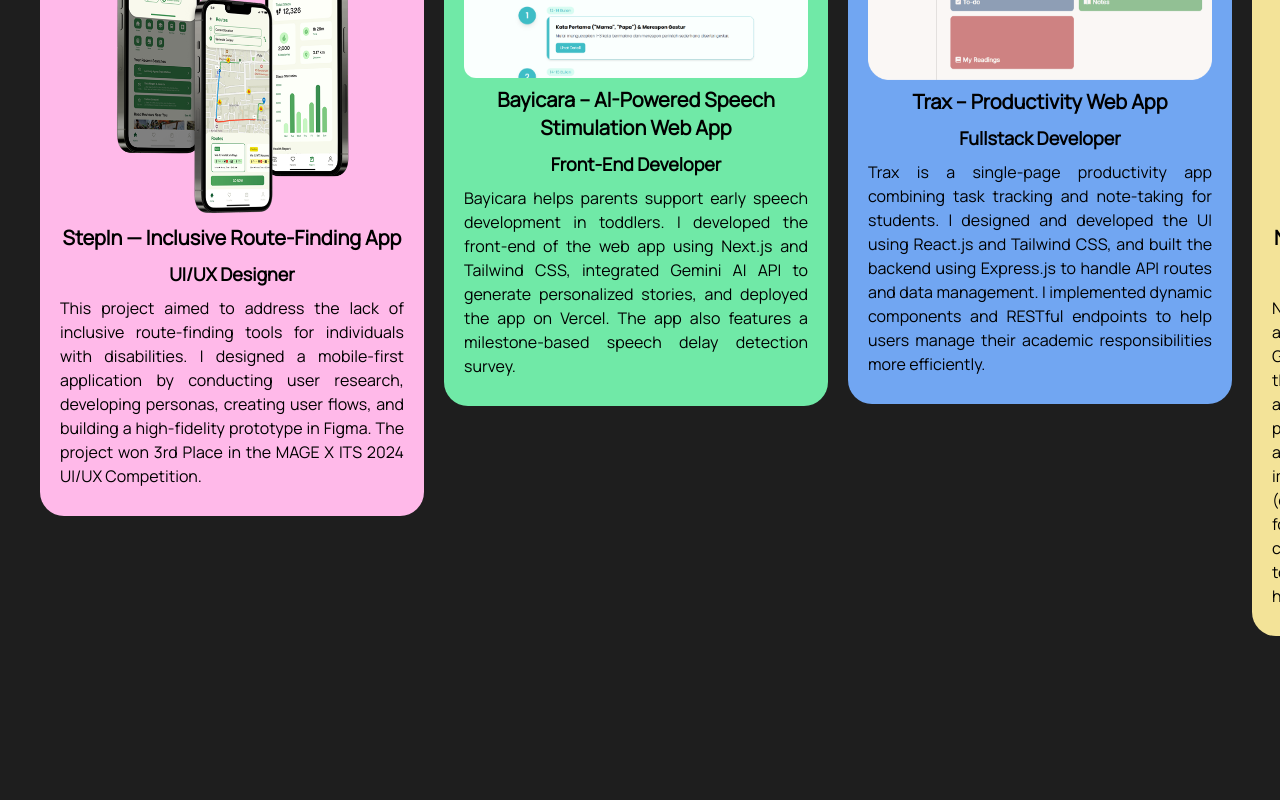
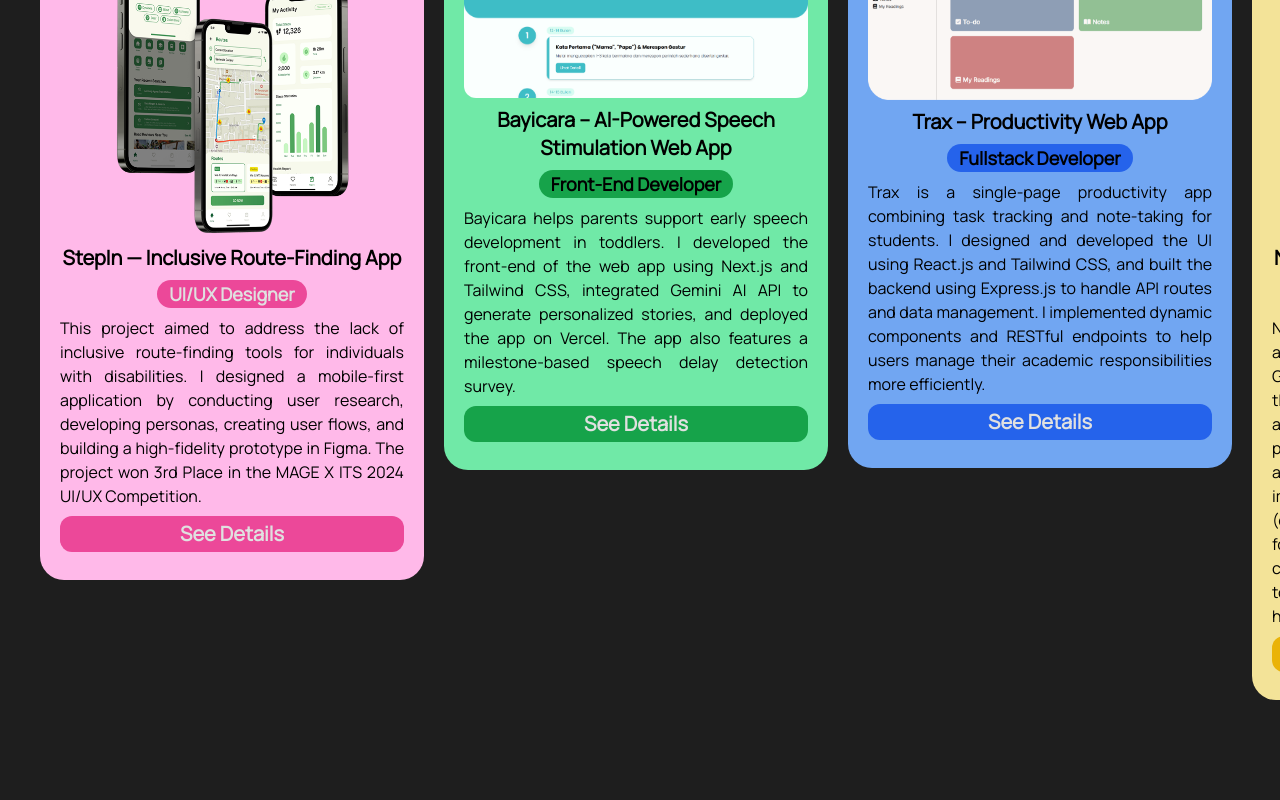
Before and after one commit to marsyaaurl/marsya-portfolio, a React (Vite) app: page / in a window 1280 px wide. Shown: the part 1840-2640 px from the top of the page. Built offline with nearby package versions, Linux system fonts and the light colour scheme.

Commit message:
adding download cv button

```diff
--- a/src/components/LandingPage.jsx
+++ b/src/components/LandingPage.jsx
@@ -72,9 +72,13 @@
                             <p className="text-background text-md font-semibold bg-transparent">Instagram</p>
                         </div>
                     </a>
+                    <a href="https://drive.google.com/file/d/1jKBCy0IZKHxsrFzqgsLt5_zEpTDb6W-N/view?usp=sharing" target="_blank" download>
                         <button className="bg-mainblue text-whitefont hidden md:block font-bold hover:bg-gray-400 rounded-full px-5 py-2 text-md w-fit">Download CV</button>
+                    </a>
                 </div>
+                <a href="https://drive.google.com/file/d/1jKBCy0IZKHxsrFzqgsLt5_zEpTDb6W-N/view?usp=sharing" target="_blank" download>
                     <button className="bg-mainblue text-whitefont font-bold hover:bg-gray-400 rounded-full px-5 py-2 text-md w-fit md:hidden">Download CV</button>
+                </a>
             </div>
             <div className="flex flex-col px-5 md:px-10 md:py-20 gap-y-3 md:w-1/2">
                 <h1 className="text-whitefont md:text-4xl font-bold">Skills</h1>
@@ -108,11 +112,14 @@
                         <div className="flex flex-col gap-y-2 w-96 bg-thirdpink rounded-3xl px-5 py-7 items-center justify-center">
                             <img src={StepIn} className="bg-transparent h-72 w-auto"/>
                             <h3 className="bg-transparent font-black text-xl text-center">StepIn — Inclusive Route-Finding App</h3>
-                            <h4 className="bg-transparent font-semibold text-lg bg-pink-500 px-3 rounded-full">UI/UX Designer</h4>
+                            <h4 className="font-semibold text-lg bg-pink-500 px-3 rounded-full text-whitefont">UI/UX Designer</h4>
                             <p className="bg-transparent text-md text-justify">This project aimed to address the lack of inclusive route-finding tools for individuals with
                                 disabilities. I designed a mobile-first application by conducting user research, developing
                                 personas, creating user flows, and building a high-fidelity prototype in Figma. The project
                                 won 3rd Place in the MAGE X ITS 2024 UI/UX Competition.</p>
+                            <a href="https://www.figma.com/proto/eIcHyzZMf6uemWAMeNf4h1?node-id=1-3&t=ToIK8zJolOowd7UC-6" className="bg-transparent w-full">
+                                <button className="bg-pink-500 px-3 py-1 rounded-xl font-semibold text-xl text-center text-whitefont w-full hover:bg-pink-400">See Details</button>
+                            </a>
                         </div>
                     </div>
                 </a>
@@ -121,27 +128,33 @@
                         <div className="flex flex-col gap-y-2 w-96 bg-secondgreen rounded-3xl px-5 py-7 items-center justify-center">
                             <img src={Bayicara} className="bg-transparent h-auto rounded-xl"/>
                             <h3 className="bg-transparent font-black text-xl text-center">Bayicara – AI-Powered Speech Stimulation Web App</h3>
-                                <h4 className="bg-transparent font-semibold text-lg bg-green-600 px-3 rounded-full">Front-End Developer</h4>
+                            <h4 className="font-semibold text-lg bg-green-600 px-3 rounded-full">Front-End Developer</h4>
                             <p className="bg-transparent text-md text-justify">Bayicara helps parents support early
                                 speech development in toddlers. I developed the front-end of the web app using Next.js
                                 and Tailwind CSS, integrated Gemini AI API to generate personalized stories, and deployed
                                 the app on Vercel. The app also features a milestone-based speech delay detection survey.
                             </p>
+                            <a href="https://bayicara.vercel.app/" className="bg-transparent w-full">
+                                <button className="bg-green-600 px-3 py-1 rounded-xl font-semibold text-xl text-center text-whitefont w-full hover:bg-green-500">See Details</button>
+                            </a>
                         </div>
                     </div>
                 </a>
-                <a href="https://github.com/marsyaaurl/Trax">
+                <a href="https://github.com/marsyaaurl/Traxhttps://github.com/marsyaaurl/Trax">
                     <div className="flex-none flex-col md:flex-row gap-x-5 h-fit">
                         <div className="flex flex-col gap-y-2 w-96 bg-mainblue rounded-3xl px-5 py-7 items-center justify-center">
                             <img src={Trax} className="bg-transparent h-auto"/>
                             <h3 className="bg-transparent font-black text-xl text-center">Trax – Productivity Web App</h3>
-                                <h4 className="bg-transparent font-semibold text-lg bg-blue-600 px-3 rounded-full">Fullstack Developer</h4>
+                            <h4 className="font-semibold text-lg bg-blue-600 px-3 rounded-full">Fullstack Developer</h4>
                             <p className="bg-transparent text-md text-justify">Trax is a single-page productivity
                                 app combining task tracking and note-taking for students. I designed and developed
                                 the UI using React.js and Tailwind CSS, and built the backend using Express.js to
                                 handle API routes and data management. I implemented dynamic components and RESTful
                                 endpoints to help users manage their academic responsibilities more efficiently.
                             </p>
+                            <a href="https://github.com/marsyaaurl/Trax" className="bg-transparent w-full">
+                                <button className="bg-blue-600 px-3 py-1 rounded-xl font-semibold text-xl text-center text-whitefont w-full hover:bg-blue-500">See Details</button>
+                            </a>
                         </div>
                     </div>
                 </a>
@@ -150,7 +163,7 @@
                         <div className="flex flex-col h-fit gap-y-2 w-96 bg-thirdyellow rounded-3xl px-5 py-7 items-center justify-center">
                             <img src={NutriSee} className="bg-transparent h-72 w-auto"/>
                             <h3 className="bg-transparent font-black text-xl text-center">NutriSee – School Nutrition Scan App</h3>
-                            <h4 className="bg-transparent font-semibold text-lg bg-yellow-500 px-3 rounded-full">UI/UX Designer</h4>
+                            <h4 className="font-semibold text-lg bg-yellow-500 px-3 rounded-full">UI/UX Designer</h4>
                             <p className="bg-transparent text-md text-justify">NutriSee is a mobile-first nutrition
                                 monitoring app designed to support the “Makan Bergizi Gratis” (MBG) school meal program.
                                 I designed the UI using Figma through a user-centered approach involving surveys, empathy
@@ -158,6 +171,9 @@
                                 using image recognition to assess nutritional value (calories, macronutrients) and report
                                 unfit food anonymously. It also features daily consumption history and parental monitoring
                                 to promote transparency and healthier eating habits at school.</p>
+                            <a href="https://www.figma.com/proto/v10afGJelWMBymkp1Yp6rr/Workspace?node-id=758-6655&p=f&t=4gIjphUjTcuRisP6-1&scaling=scale-down&content-scaling=fixed&page-id=605%3A7461&starting-point-node-id=609%3A7546&show-proto-sidebar=1" className="bg-transparent w-full">
+                                <button className="bg-yellow-500 px-3 py-1 rounded-xl font-semibold text-xl text-center text-whitefont w-full hover:bg-yellow-400">See Details</button>
+                            </a>
                         </div>
                     </div>
                 </a>
@@ -166,11 +182,14 @@
                         <div className="flex flex-col h-fit gap-y-2 w-96 bg-thirdpink rounded-3xl px-5 py-7 items-center justify-center">
                             <img src={CrisEase} className="bg-transparent h-72 w-auto"/>
                             <h3 className="bg-transparent font-black text-xl text-center">Crisease – Disaster Prediction UI App</h3>
-                            <h4 className="bg-transparent font-semibold text-lg bg-pink-500 px-3 rounded-full">UI/UX Designer</h4>
+                            <h4 className="font-semibold text-lg bg-pink-500 px-3 rounded-full">UI/UX Designer</h4>
                             <p className="bg-transparent text-md text-justify">Crisease is a conceptual mobile UI for
                                 early disaster detection. I designed its interface and alert features with Figma,
                                 focusing on clarity and accessibility to help users respond quickly and safely to
                                 natural disaster risks.</p>
+                            <a href="https://www.figma.com/proto/1zQV617Tn81PvlYRxe3Och/Workspace?node-id=242-136&starting-point-node-id=241%3A910&t=flnDJBFqYL4pHPbJ-1" className="bg-transparent w-full">
+                                <button className="bg-pink-500 px-3 py-1 rounded-xl font-semibold text-xl text-center text-whitefont w-full hover:bg-pink-400">See Details</button>
+                            </a>
                         </div>
                     </div>
                 </a>
@@ -179,12 +198,15 @@
                         <div className="flex flex-col gap-y-2 w-96 bg-secondgreen rounded-3xl px-5 py-7 items-center justify-center">
                             <img src={Georgia} className="bg-transparent h-auto"/>
                             <h3 className="bg-transparent font-black text-xl text-center">Georgia O'Keeffe Artist Portfolio Website</h3>
-                                <h4 className="bg-transparent font-semibold text-lg bg-green-600 px-3 rounded-full">Front-End Developer</h4>
+                            <h4 className="font-semibold text-lg bg-green-600 px-3 rounded-full">Front-End Developer</h4>
                             <p className="bg-transparent text-md text-justify">I developed a multi-page educational website
                                 profiling artist Georgia O’Keeffe using Laravel and Blade. The site includes a biography,
                                 artwork gallery, and exhibition listings, offering an engaging way to explore the artist’s
                                 legacy.
                             </p>
+                            <a href="https://github.com/marsyaaurl/Georgia_OKeeffe" className="bg-transparent w-full">
+                                <button className="bg-green-600 px-3 py-1 rounded-xl font-semibold text-xl text-center text-whitefont w-full hover:bg-green-500">See Details</button>
+                            </a>
                         </div>
                     </div>
                 </a>
@@ -193,13 +215,16 @@
                         <div className="flex flex-col gap-y-2 w-96 bg-mainblue rounded-3xl px-5 py-7 items-center justify-center">
                             <img src={ShuffleBattle} className="bg-transparent h-auto rounded-xl"/>
                             <h3 className="bg-transparent font-black text-xl text-center">Shuffle Battle – Spotify Playlist Comparator Web App</h3>
-                                <h4 className="bg-transparent font-semibold text-lg bg-blue-600 px-3 rounded-full">Front-End Developer</h4>
+                            <h4 className="font-semibold text-lg bg-blue-600 px-3 rounded-full">Front-End Developer</h4>
                             <p className="bg-transparent text-md text-justify">Shuffle Battle is a web application that
                                 compares two Spotify playlists to determine which one is more “underground,” based on
                                 average track popularity. I built the app using React.js and integrated the Spotify Web
                                 API to fetch playlist data and calculate metrics such as popularity scores, track counts,
                                 and artist overlaps.
                             </p>
+                            <a href="https://shuffle-battle.vercel.app/" className="bg-transparent w-full">
+                                <button className="bg-blue-600 px-3 py-1 rounded-xl font-semibold text-xl text-center text-whitefont w-full hover:bg-blue-500">See Details</button>
+                            </a>
                         </div>
                     </div>
                 </a>
@@ -208,11 +233,14 @@
                         <div className="flex flex-col h-fit gap-y-2 w-96 bg-thirdyellow rounded-3xl px-5 py-7 items-center justify-center">
                             <img src={PawShop} className="bg-transparent h-72 w-auto"/>
                             <h3 className="bg-transparent font-black text-xl text-center">Pawshop – Pet Store UI Design</h3>
-                            <h4 className="bg-transparent font-semibold text-lg bg-yellow-500 px-3 rounded-full">UI/UX Designer</h4>
+                            <h4 className="font-semibold text-lg bg-yellow-500 px-3 rounded-full">UI/UX Designer</h4>
                             <p className="bg-transparent text-md text-justify">I designed an intuitive mobile
                                 e-commerce interface for a fictional pet supply shop. Using Figma, I created
                                 wireframes and high-fidelity designs that emphasized user journey, consistency,
                                 and accessibility.</p>
+                            <a href="https://www.figma.com/proto/Z9TBxDA9MS63Wrhi66n8Vl/Prototype-Paw-Shop?node-id=19-4&starting-point-node-id=1%3A4&t=EHbZpyPycIb1N3Rd-1" className="bg-transparent w-full">
+                                <button className="bg-yellow-500 px-3 py-1 rounded-xl font-semibold text-xl text-center text-whitefont w-full hover:bg-yellow-400">See Details</button>
+                            </a>
                         </div>
                     </div>
                 </a>
@@ -234,7 +262,7 @@
                 <div className="flex flex-row w-fit min-w-[600px] bg-secondgreen rounded-3xl px-5 py-7 items-center justify-start">
                 <img src={SertifWeb} className="rounded-xl h-56 w-auto" />
                 <div className="bg-transparent flex flex-col gap-y-2 ml-5 max-w-sm">
-                    <h3 className="bg-transparent font-black text-xl text-background">Web Dev Bootcamp 2024</h3>
+                    <h3 className="bg-transparent font-black text-xl text-background">Front-End Development Study Club 2024</h3>
                     <p className="bg-transparent text-md text-background text-justify">
                     Learned front-end fundamentals with React.js. Developed a portfolio website using React and Tailwind CSS.
                     </p>
@@ -244,7 +272,7 @@
                 <div className="flex flex-row w-fit min-w-[600px] bg-mainblue rounded-3xl px-5 py-7 items-center justify-start">
                 <img src={SertifArkav} className="rounded-xl h-56 w-auto" />
                 <div className="bg-transparent flex flex-col gap-y-2 ml-5 max-w-sm">
-                    <h3 className="bg-transparent font-black text-xl text-background">Arkavidia UX Design Challenge</h3>
+                    <h3 className="bg-transparent font-black text-xl text-background">Arkavidia UX Design Competition</h3>
                     <p className="bg-transparent text-md text-background text-justify">
                     Designed a mobile UI concept for early disaster detection. Emphasized accessible alert systems and clear interfaces to support fast and safe user response.
                     </p>
```
Also changed, not shown: 1 other file (tests, documents, lock files or other folders). Lines whose indentation alone changed are shown as unchanged.
